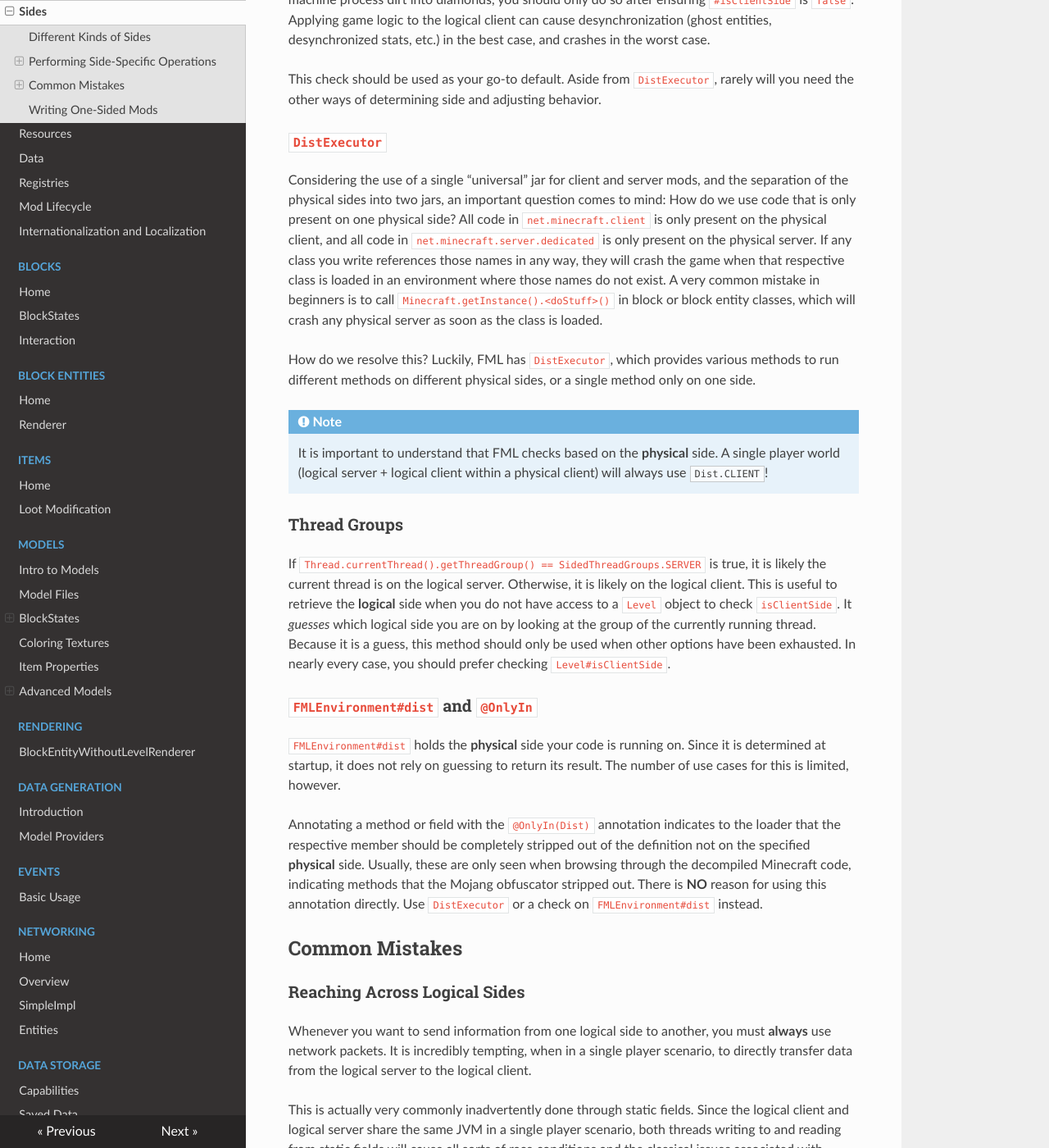
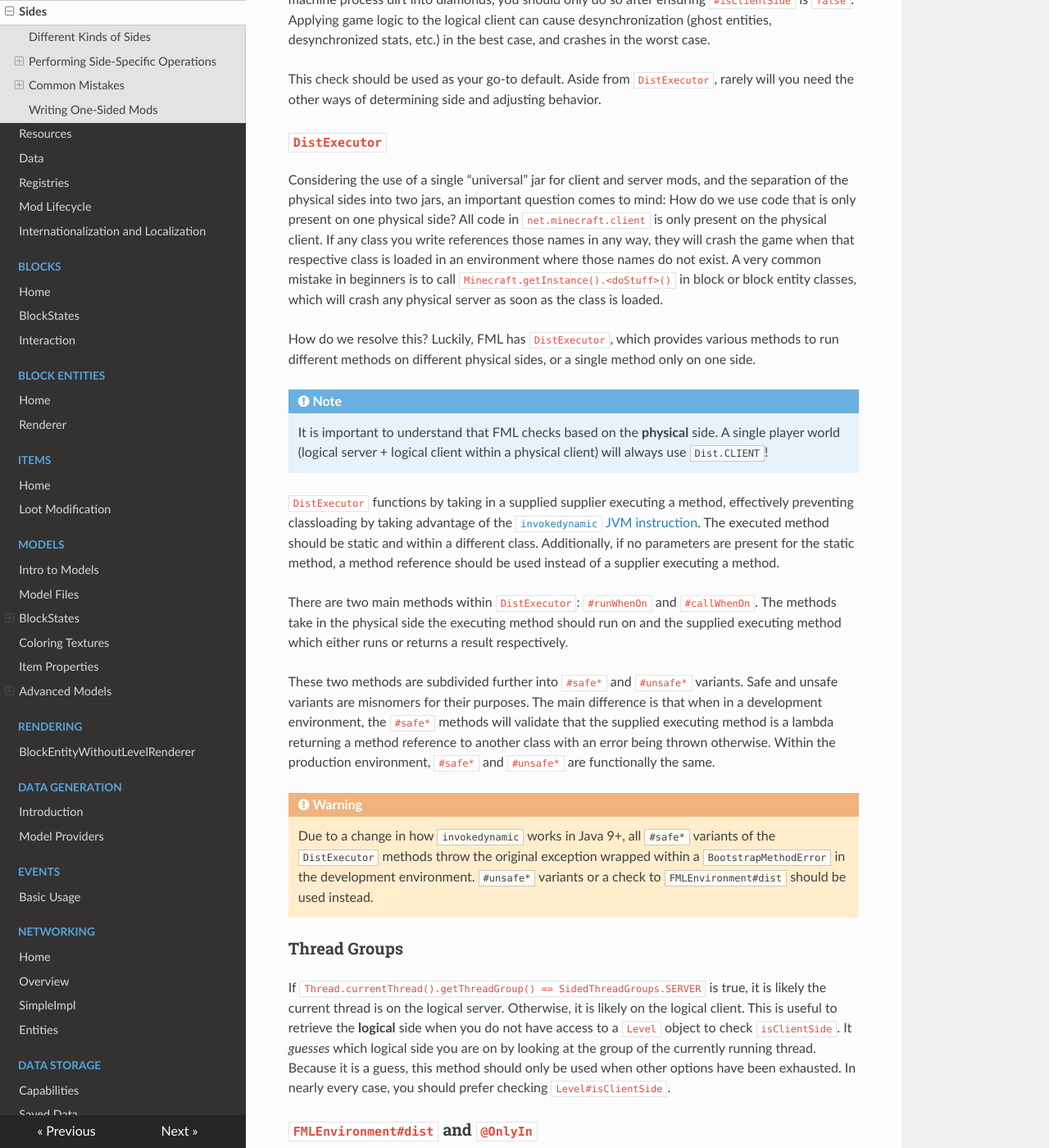
Before and after one commit to MinecraftForge/Documentation, an MkDocs documentation site: the page built from docs/concepts/sides.md, in a window 1280 px wide and 1400 px high, scrolled down 1280 px. Shown: the whole window at 82% size. Built offline with MkDocs 1.6.1, drawn with Linux system fonts in a browser that asks for light colours; nearby versions of some CDN libraries.

Commit message:
Improve DistExecutor explanation

````diff
--- a/docs/concepts/sides.md
+++ b/docs/concepts/sides.md
@@ -30,13 +30,23 @@ This check should be used as your go-to default. Aside from `DistExecutor`, rare
 
 ### `DistExecutor`
 
-Considering the use of a single "universal" jar for client and server mods, and the separation of the physical sides into two jars, an important question comes to mind: How do we use code that is only present on one physical side? All code in `net.minecraft.client` is only present on the physical client, and all code in `net.minecraft.server.dedicated` is only present on the physical server. If any class you write references those names in any way, they will crash the game when that respective class is loaded in an environment where those names do not exist. A very common mistake in beginners is to call `Minecraft.getInstance().<doStuff>()` in block or block entity classes, which will crash any physical server as soon as the class is loaded.
+Considering the use of a single "universal" jar for client and server mods, and the separation of the physical sides into two jars, an important question comes to mind: How do we use code that is only present on one physical side? All code in `net.minecraft.client` is only present on the physical client. If any class you write references those names in any way, they will crash the game when that respective class is loaded in an environment where those names do not exist. A very common mistake in beginners is to call `Minecraft.getInstance().<doStuff>()` in block or block entity classes, which will crash any physical server as soon as the class is loaded.
 
 How do we resolve this? Luckily, FML has `DistExecutor`, which provides various methods to run different methods on different physical sides, or a single method only on one side.
 
 !!! note
 
     It is important to understand that FML checks based on the **physical** side. A single player world (logical server + logical client within a physical client) will always use `Dist.CLIENT`!
+
+`DistExecutor` functions by taking in a supplied supplier executing a method, effectively preventing classloading by taking advantage of the [`invokedynamic` JVM instruction][invokedynamic]. The executed method should be static and within a different class. Additionally, if no parameters are present for the static method, a method reference should be used instead of a supplier executing a method.
+
+There are two main methods within `DistExecutor`: `#runWhenOn` and `#callWhenOn`. The methods take in the physical side the executing method should run on and the supplied executing method which either runs or returns a result respectively.
+
+These two methods are subdivided further into `#safe*` and `#unsafe*` variants. Safe and unsafe variants are misnomers for their purposes. The main difference is that when in a development environment, the `#safe*` methods will validate that the supplied executing method is a lambda returning a method reference to another class with an error being thrown otherwise. Within the production environment, `#safe*` and `#unsafe*` are functionally the same.
+
+!!! warning
+
+    Due to a change in how `invokedynamic` works in Java 9+, all `#safe*` variants of the `DistExecutor` methods throw the original exception wrapped within a `BootstrapMethodError` in the development environment. `#unsafe*` variants or a check to [`FMLEnvironment#dist`][dist] should be used instead.
 
 ### Thread Groups
 
@@ -71,3 +81,6 @@ Additionally, if your mod is one-sided, it typically does not forbid the user fr
 ModLoadingContext.get().registerExtensionPoint(IExtensionPoint.DisplayTest.class, () -> new IExtensionPoint.DisplayTest(() -> NetworkConstants.IGNORESERVERONLY, (a, b) -> true));
 ```
 This tells the client that it should ignore the server version being absent, and the server that it should not tell the client this mod should be present. So this snippet works both for client- and server-only-sided mods.
+
+[invokedynamic]: https://docs.oracle.com/javase/specs/jvms/se17/html/jvms-6.html#jvms-6.5.invokedynamic
+[dist]: #fmlenvironmentdist-and-onlyin
````
